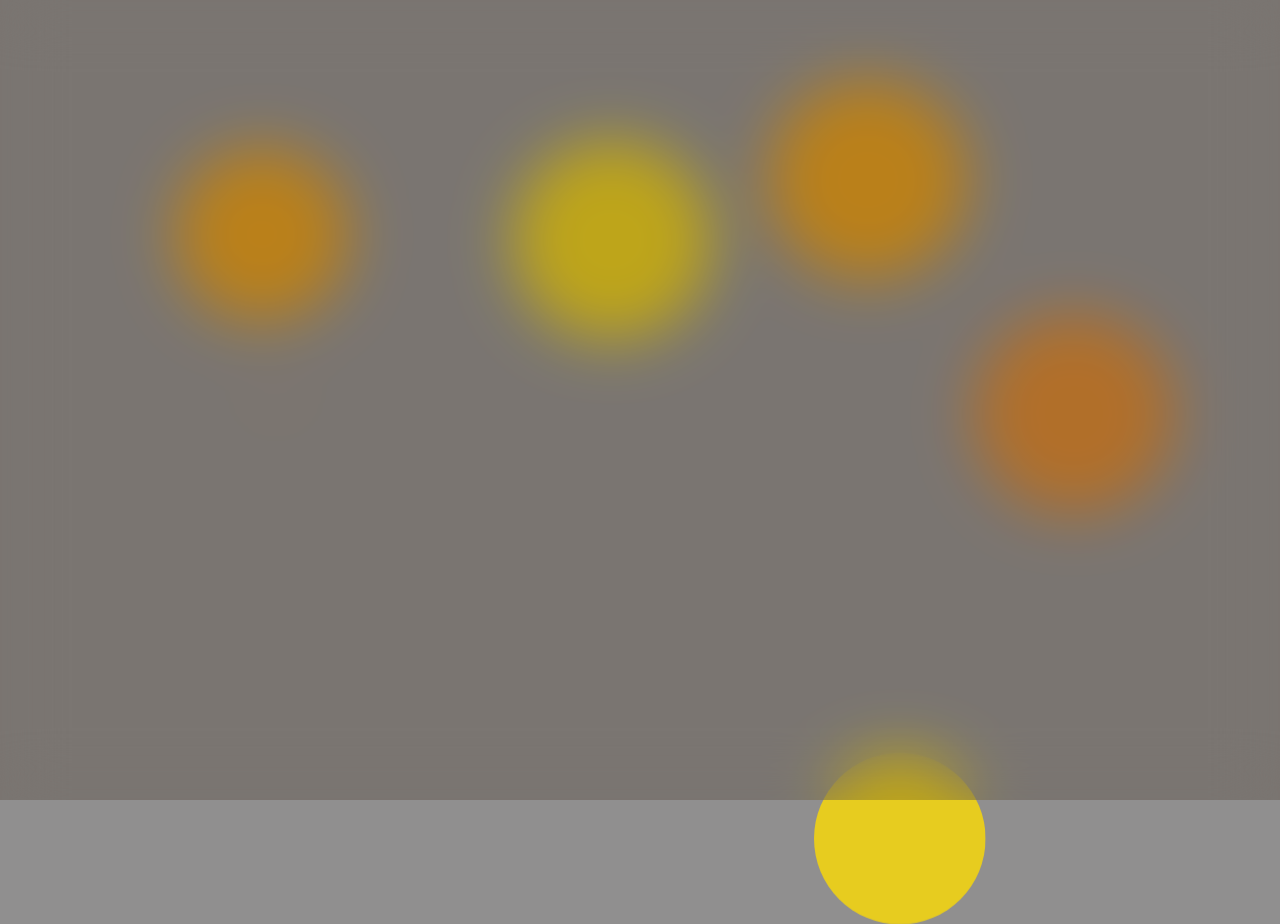
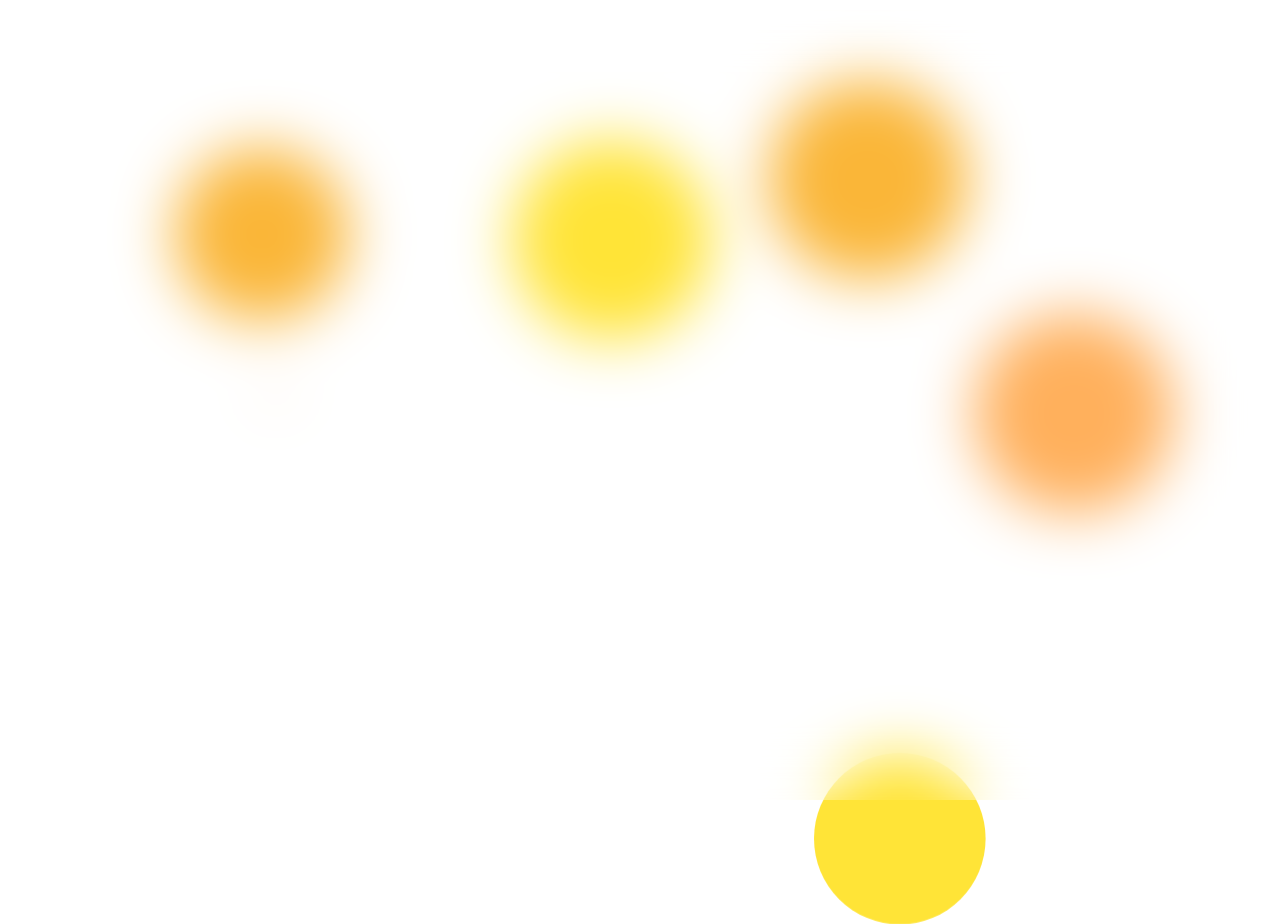
Before and after one commit to santiagoooo4/santiagoooo4.fondo.github.io, a plain HTML site: page index.html in a window 1280 px wide. Drawn offline with Linux system fonts and the light colour scheme.

Commit message:
minore changes

```diff
--- a/style.css
+++ b/style.css
@@ -2,11 +2,11 @@
     margin: 0px;
     padding: 0px;
     box-sizing: border-box;
-    background-color: rgba(34, 31, 31, 0.498);
+    /* background-color: rgba(34, 31, 31, 0.498); */
 }
 
 .container_background{
-    background: rgba(47, 30, 10, 0.22);
+    /* background: rgba(47, 30, 10, 0.22); */
     backdrop-filter: blur(30px);
     height: 100vh;
     width: 100vw;
```
